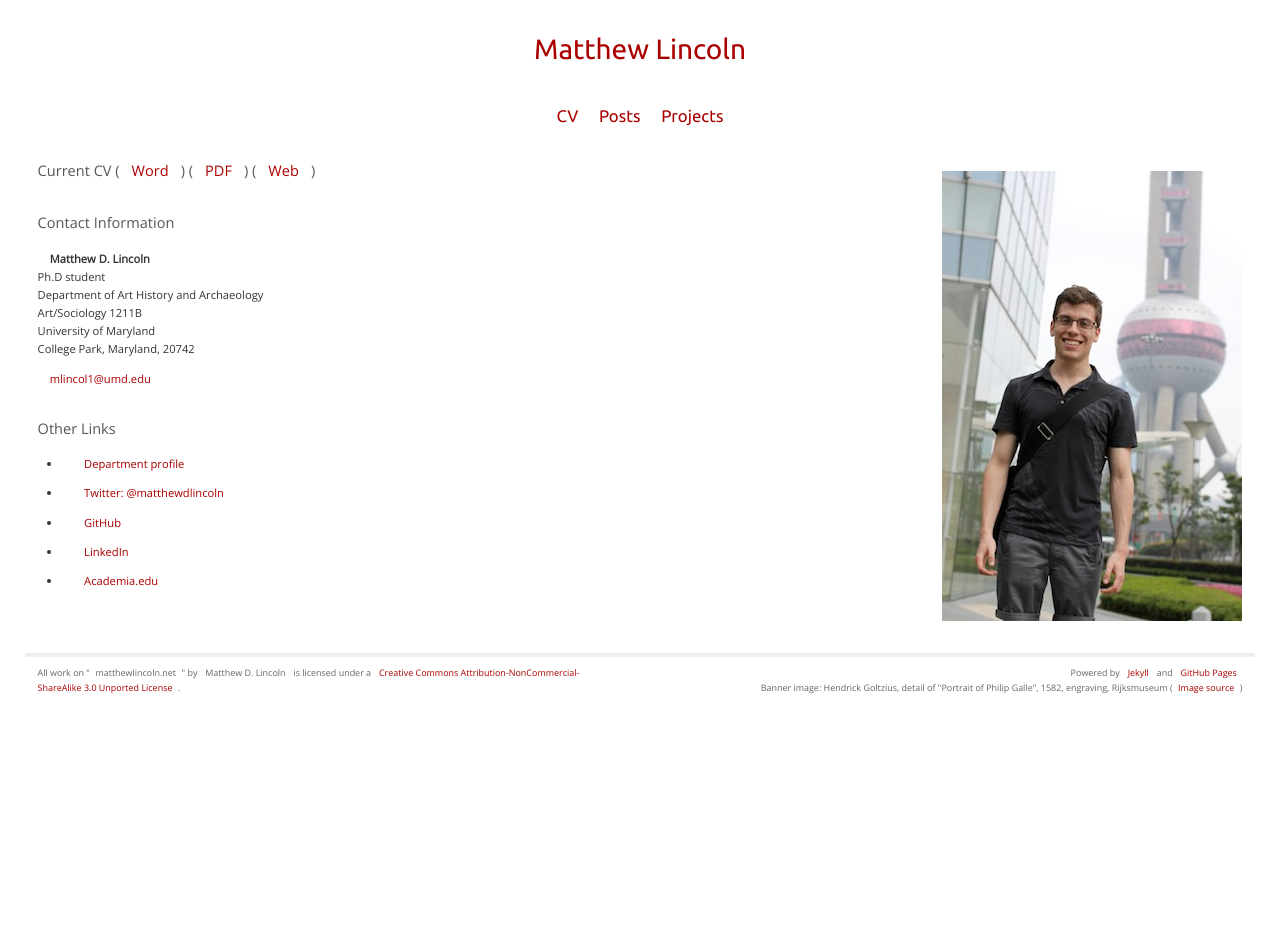
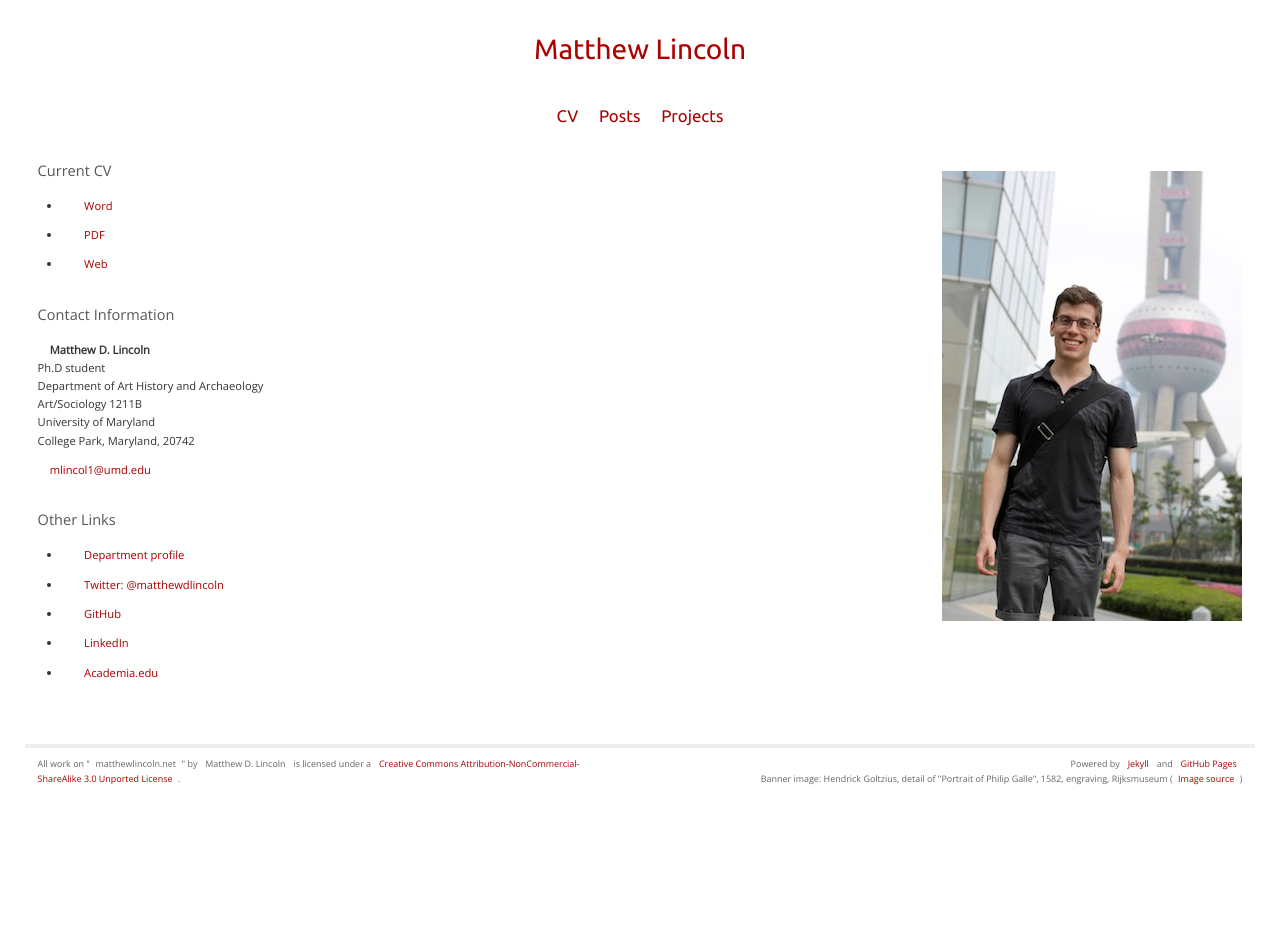
Before and after one commit to mdlincoln/mdlincoln.github.io, a Jekyll site: the page built from about/index.md, in a window 1280 px wide. Built offline with Jekyll 4.4.1, drawn with Linux system fonts in a browser that asks for light colours.

Commit message:
CV types in unordered list

```diff
--- a/about/index.md
+++ b/about/index.md
@@ -7,7 +7,10 @@ show_title: false
 <img src="/assets/images/author.jpg" align="right" />
 
 
-## Current CV {% for version in site.data.contact.cv %}([{{version.name}}]({{version.url}})) {% endfor %}
+## Current CV
+{% for version in site.data.contact.cv %}
+- [{{version.name}}]({{version.url}})
+{% endfor %}
 
 ## Contact Information
 
```
